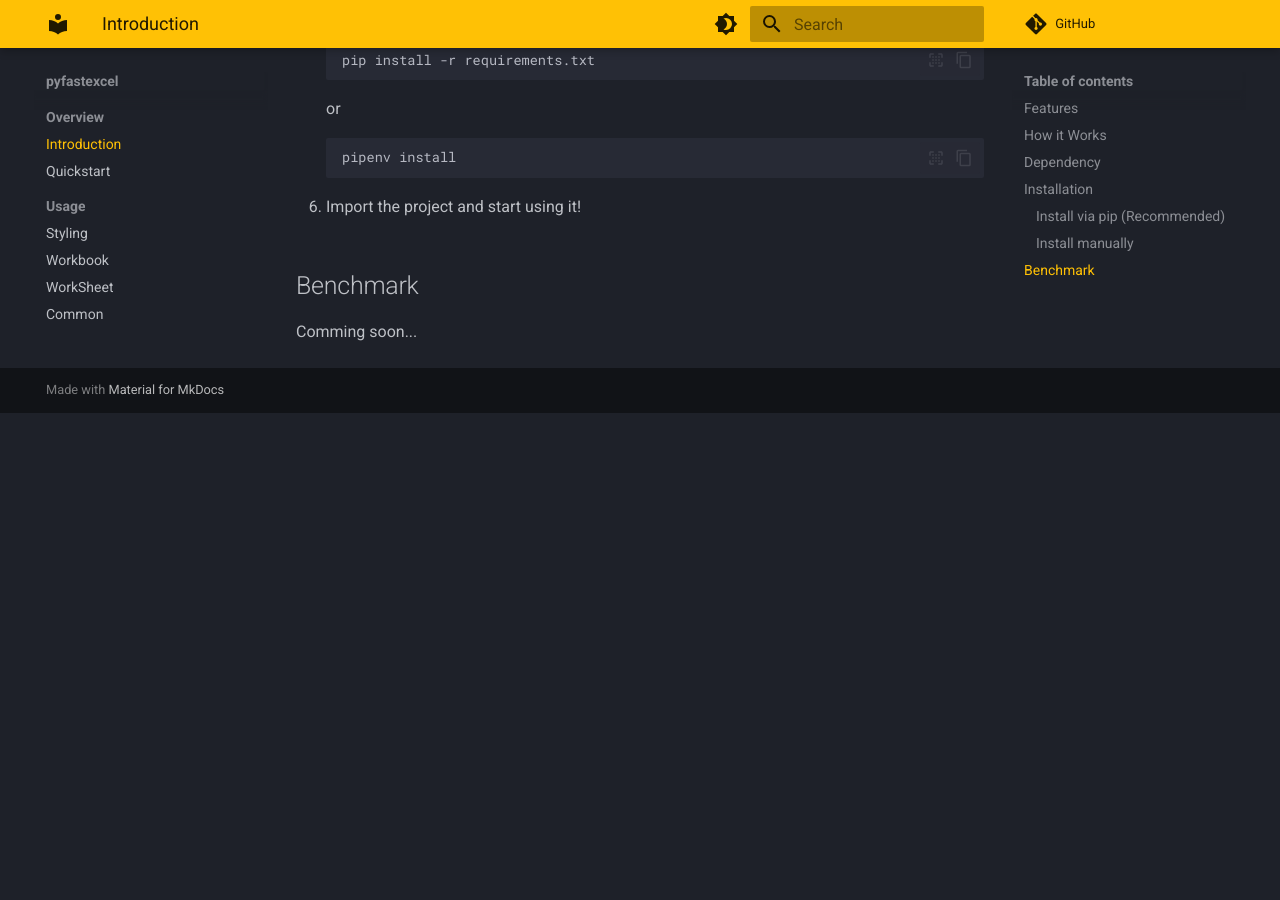
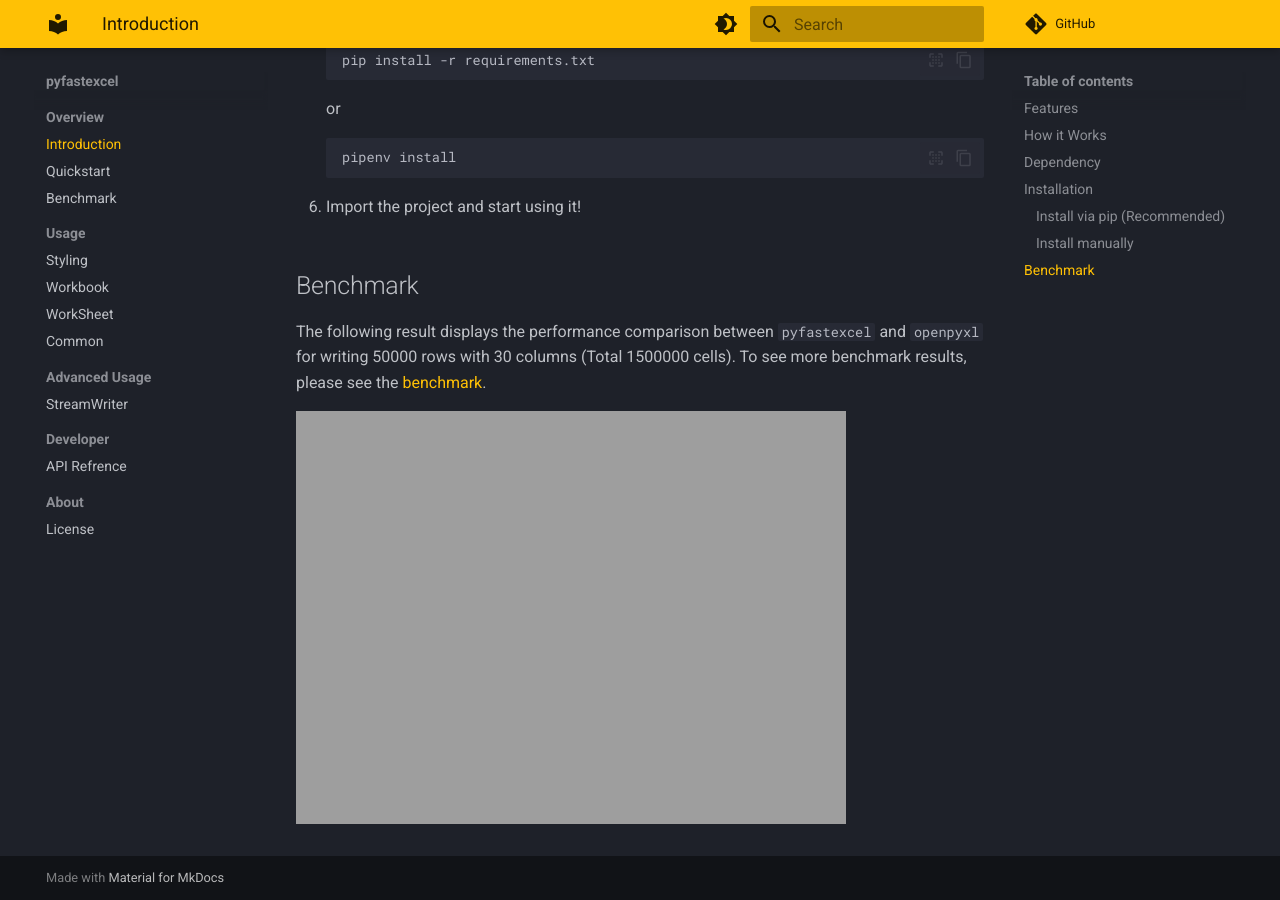
Before and after one commit to Zncl2222/pyfastexcel, an MkDocs documentation site: the page built from docs/index.md, in a window 1280 px wide and 900 px high, scrolled down 2318 px. Built offline with MkDocs 1.6.1 and Material for MkDocs 9.7.7, drawn with Linux system fonts in a browser that asks for light colours; comment, search, counter and statistics services are not loaded; before the commit the page ends 2731 px from its top, so only the background shows below that.

Commit message:
docs: add benchmark

```diff
--- a/docs/index.md
+++ b/docs/index.md
@@ -127,4 +127,11 @@
 
 ## Benchmark
 
-Comming soon...
+The following result displays the performance comparison between
+`pyfastexcel` and `openpyxl` for writing 50000 rows with 30
+columns (Total 1500000 cells). To see more benchmark results, please
+see the [benchmark](https://pyfastexcel.readthedocs.io/en/stable/benchmark/).
+
+<dev align='center'>
+    <img src='./benchmark/50000+30_horizontal.png' width="80%" height="45%" >
+</dev>
--- a/mkdocs.yml
+++ b/mkdocs.yml
@@ -30,6 +30,7 @@
   - Overview:
      - index.md
      - quickstart.md
+     - benchmark.md
   - Usage:
     - Styling: style.md
     - Workbook: workbook.md
```
Also changed, not shown: README.md (+11 -0 lines), benchmark/benchmark.md (added, +39 -0 lines), docs/benchmark.md (added, +39 -0 lines), 5 other files.
